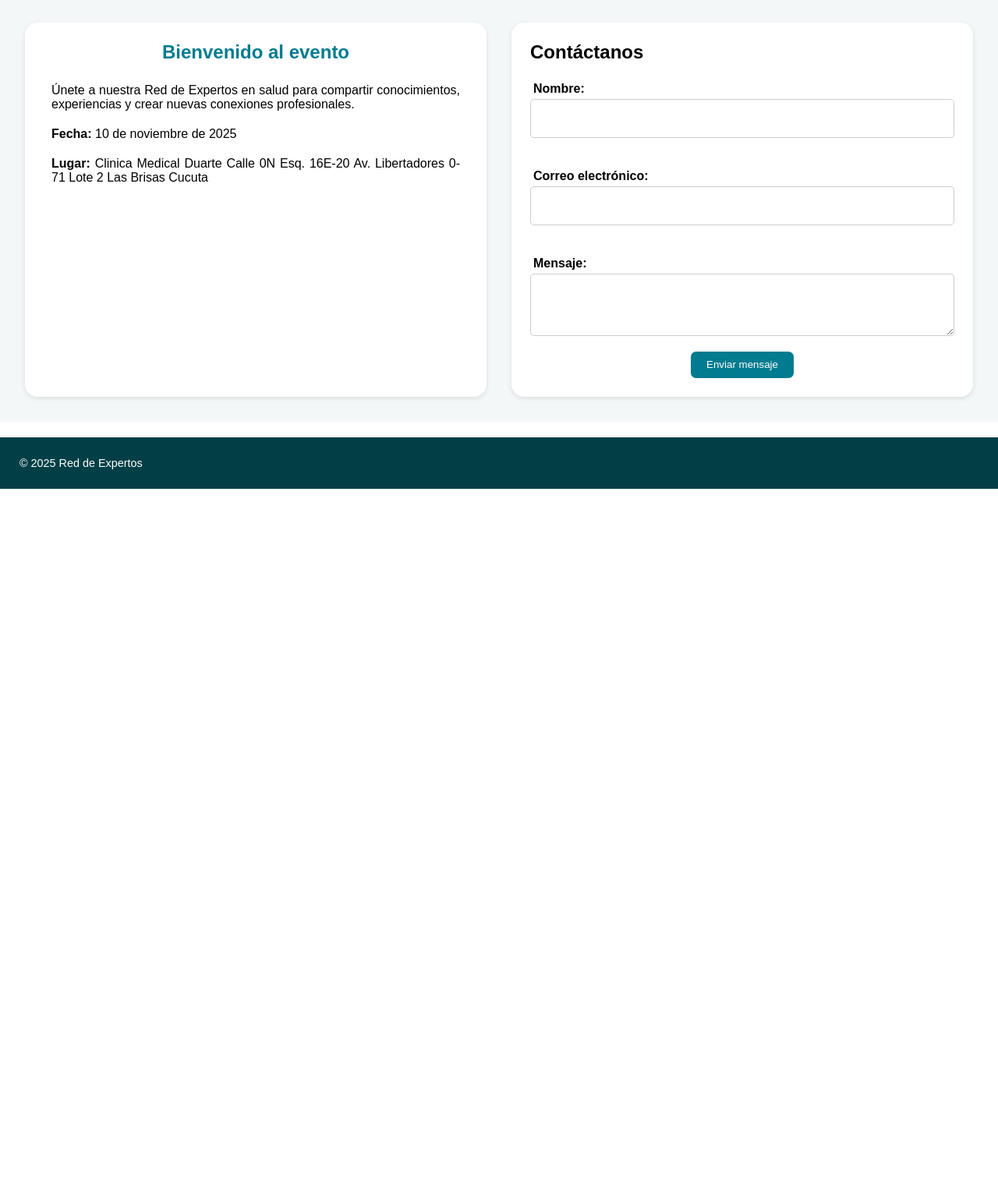
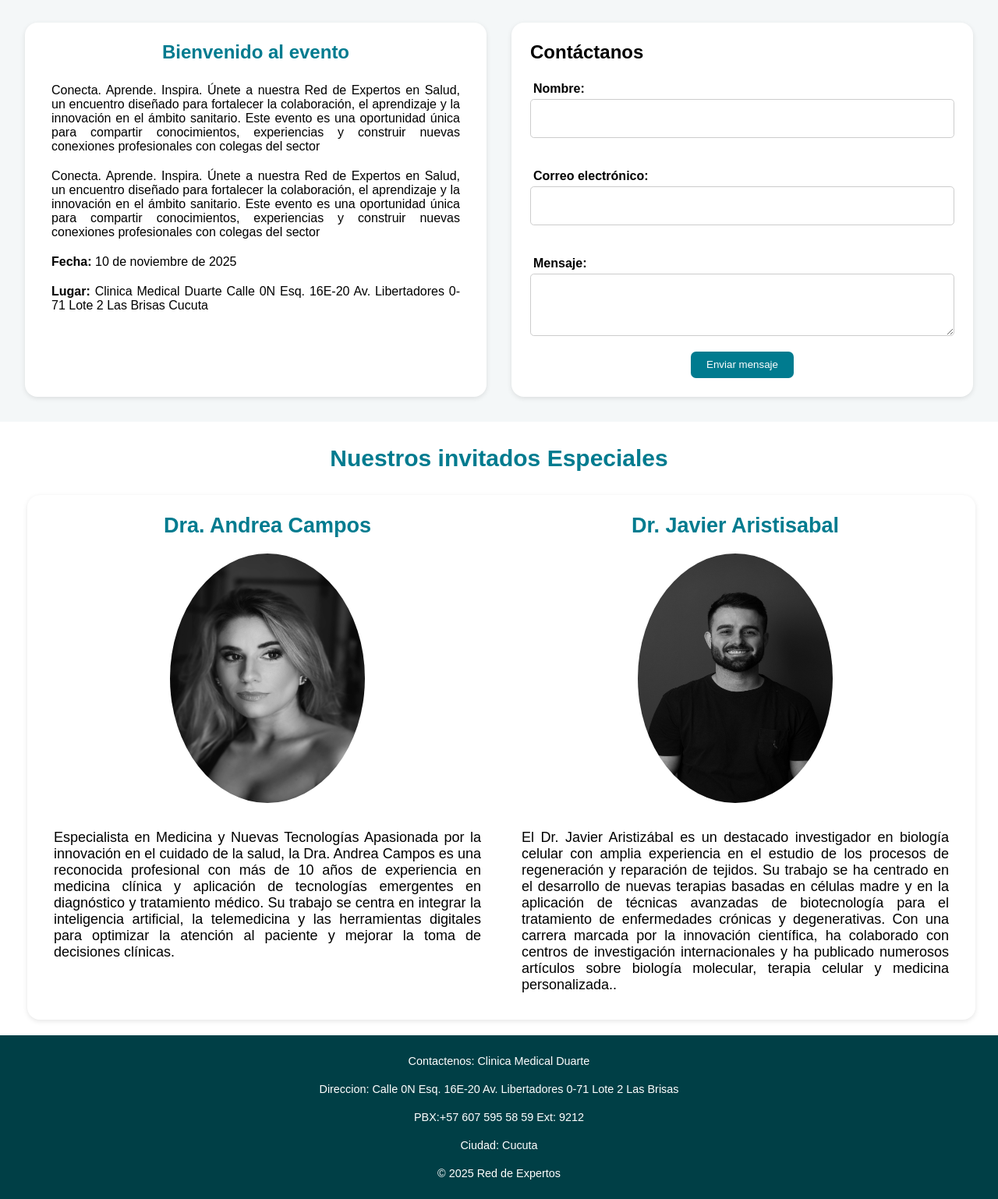
Before and after one commit to Pedro17Pablo/networking, a plain HTML site: page index.html in a window 1280 px wide. Shown: the part 634-2172 px from the top of the page at 78% size. Before the commit the page ends 1261 px from the top, so only its background shows below. Drawn offline with Linux system fonts and the light colour scheme.

Commit message:
Seccion especialistas ok

```diff
--- a/index.html
+++ b/index.html
@@ -1,41 +1,52 @@
 <!DOCTYPE html>
 <html lang="es">
-
   <head>
-  <meta charset="UTF-8">
-  <meta name="viewport" content="width=device-width, initial-scale=1.0">
+    <meta charset="UTF-8" />
+    <meta name="viewport" content="width=device-width, initial-scale=1.0" />
     <title>Red de Expertos</title>
-  <link rel="stylesheet" href="style.css">
+    <link rel="stylesheet" href="style.css" />
   </head>
 
   <body>
-
     <header class="header">
-    <img src="img/Logo Logotipo Marca Personal Negocio Sencillo Rosa.png" alt="Logo Red de Expertos" class="logo">
+      <img
+        src="img/Logo Logotipo Marca Personal Negocio Sencillo Rosa.png"
+        alt="Logo Red de Expertos"
+        class="logo"
+      />
       <h1>Evento Red de Expertos</h1>
     </header>
 
     <section class="galeria">
-    <img src="img/2.jpg" alt="">
-    <img src="img/3.jpg" alt="">
-    <img src="img/4.jpg" alt="">
-    <img src="img/5.jpg" alt="">
-    <img src="img/6.jpg" alt="">
-    <img src="img/7.jpg" alt="">
-    <img src="img/8.jpg" alt="">
-    <img src="img/9.jpg" alt="">
-    <img src="img/9.jpg" alt="">
-
+      <img src="img/2.jpg" alt="" />
+      <img src="img/3.jpg" alt="" />
+      <img src="img/4.jpg" alt="" />
+      <img src="img/5.jpg" alt="" />
+      <img src="img/6.jpg" alt="" />
     </section>
 
     <main class="container">
       <section class="info">
         <h2>Bienvenido al evento</h2>
         <p>
-        Únete a nuestra Red de Expertos en salud para compartir conocimientos, experiencias y crear nuevas conexiones profesionales.
+          Conecta. Aprende. Inspira. Únete a nuestra Red de Expertos en Salud,
+          un encuentro diseñado para fortalecer la colaboración, el aprendizaje
+          y la innovación en el ámbito sanitario. Este evento es una oportunidad
+          única para compartir conocimientos, experiencias y construir nuevas
+          conexiones profesionales con colegas del sector
+        </p>
+        <p>
+          Conecta. Aprende. Inspira. Únete a nuestra Red de Expertos en Salud,
+          un encuentro diseñado para fortalecer la colaboración, el aprendizaje
+          y la innovación en el ámbito sanitario. Este evento es una oportunidad
+          única para compartir conocimientos, experiencias y construir nuevas
+          conexiones profesionales con colegas del sector
         </p>
         <p><strong>Fecha:</strong> 10 de noviembre de 2025</p>
-      <p><strong>Lugar:</strong> Clinica Medical Duarte Calle 0N Esq. 16E-20 Av. Libertadores 0-71 Lote 2 Las Brisas Cucuta</p>
+        <p>
+          <strong>Lugar:</strong> Clinica Medical Duarte Calle 0N Esq. 16E-20
+          Av. Libertadores 0-71 Lote 2 Las Brisas Cucuta
+        </p>
       </section>
 
       <section class="formulario">
@@ -61,11 +72,51 @@
         </form>
       </section>
     </main>
+    <div>
+      <h2 class="titulo-invitados">Nuestros invitados Especiales</h2>
+    </div>
+
+    <div class="invitados">
+      <section>
+        <h3>Dra. Andrea Campos</h3>
+        <img src="img/mujer.jpg" alt="" />
+        <p>
+          Especialista en Medicina y Nuevas Tecnologías Apasionada por la
+          innovación en el cuidado de la salud, la Dra. Andrea Campos es una
+          reconocida profesional con más de 10 años de experiencia en medicina
+          clínica y aplicación de tecnologías emergentes en diagnóstico y
+          tratamiento médico. Su trabajo se centra en integrar la inteligencia
+          artificial, la telemedicina y las herramientas digitales para
+          optimizar la atención al paciente y mejorar la toma de decisiones
+          clínicas.
+        </p>
+      </section>
+
+      <section>
+        <h3>Dr. Javier Aristisabal</h3>
+        <img src="img/hombre.jpg" alt="" />
+        <p>
+          El Dr. Javier Aristizábal es un destacado investigador en biología
+          celular con amplia experiencia en el estudio de los procesos de
+          regeneración y reparación de tejidos. Su trabajo se ha centrado en el
+          desarrollo de nuevas terapias basadas en células madre y en la
+          aplicación de técnicas avanzadas de biotecnología para el tratamiento
+          de enfermedades crónicas y degenerativas. Con una carrera marcada por
+          la innovación científica, ha colaborado con centros de investigación
+          internacionales y ha publicado numerosos artículos sobre biología
+          molecular, terapia celular y medicina personalizada..
+        </p>
+      </section>
+    </div>
 
     <footer>
+      <p>Contactenos: Clinica Medical Duarte</p>
+      <p>
+        Direccion: Calle 0N Esq. 16E-20 Av. Libertadores 0-71 Lote 2 Las Brisas
+      </p>
+      <p>PBX:+57 607 595 58 59 Ext: 9212</p>
+      <p>Ciudad: Cucuta</p>
       <p>© 2025 Red de Expertos</p>
     </footer>
-
   </body>
-
 </html>
--- a/style.css
+++ b/style.css
@@ -104,6 +104,49 @@ button:hover {
   background-color: #005f6b;
 }
 
+.titulo-invitados {
+  padding: 30px;
+  color: #007b8f;
+  text-align: center;
+  font-size:30px;
+}
+
+.invitados {
+  margin-left: 35px;
+  margin-right: 10px;
+  display: grid;
+  grid-template-columns:1fr 1fr;
+  gap: 2rem;
+  padding: 2rem;
+  background-color: white;
+  padding: 1.5rem;
+  border-radius: 1em;
+  box-shadow: 0 2px 6px rgba(0, 0, 0, 0.1);
+  width: 95%;
+  text-align: center;
+
+
+}
+.invitados img{
+  padding: 20px;
+  border-radius: 50%;
+  width: 290px;
+  height:360px;
+
+}
+
+.invitados h3{
+  color: #007b8f;
+  font-size: 27px;
+ }
+
+.invitados p{
+  grid-column: 1/2;
+  font-size: 18px;
+}
+
+
+
 /* Footer */
 footer {
   text-align: center;
@@ -112,6 +155,10 @@ footer {
   padding: 15px;
   font-size: 0.9em;
   margin-top: 20px;
+}
+
+footer p{
+  text-align: center;
 }
 
 p{
@@ -146,10 +193,10 @@ p{
 
   .info {
   background-color: white;
-  padding: 3rem;
   border-radius: 1em;
   box-shadow: 0 2px 6px rgba(0, 0, 0, 0.1);
-  width: 80%;
+  width: 97%;
+  font-size: 17px;
 }
 
 /* Encabezado */
@@ -167,7 +214,7 @@ p{
   padding: 1.5rem;
   border-radius: 1em;
   box-shadow: 0 2px 6px rgba(0, 0, 0, 0.1);
-  width: 80%;
+  width: 97%;
 
 }
 h2{
@@ -182,6 +229,15 @@ ul{
 
 .galeria{
   display: none;
+}
+
+
+.invitados {
+  margin-left: 0px;
+  display: grid;
+  grid-template-columns:1fr;
+  gap: 2rem;
+}
 
 
 
```
Also changed, not shown: img/hombre.jpg (added), img/mujer.jpg (added). Lines whose indentation alone changed are shown as unchanged.
